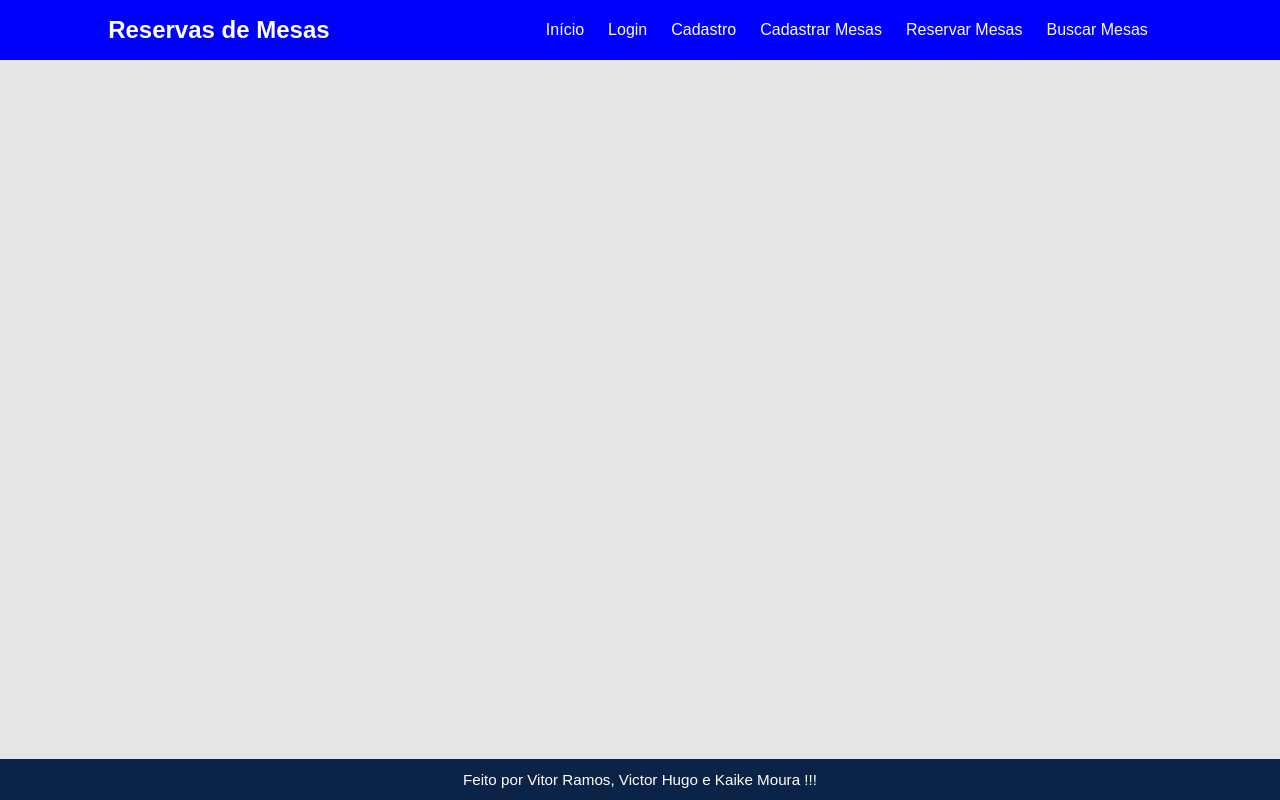
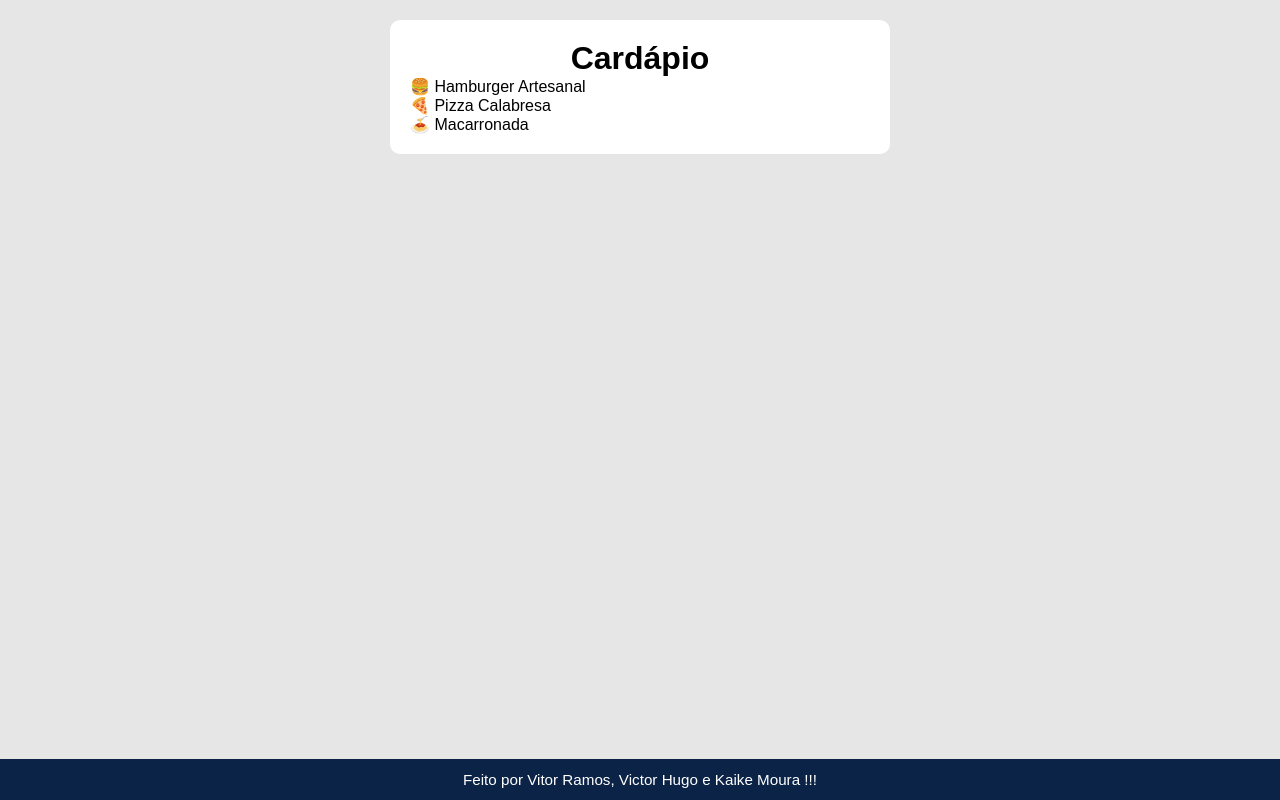
Before and after one commit to VictorHugoGomesCassunde/PTAC, a React (Vite) app: page /cardapio in a window 1280 px wide. Built offline with nearby package versions, Linux system fonts and the light colour scheme.

Commit message:
mexer cardapio, foto ...

```diff
--- a/src/Routes.jsx
+++ b/src/Routes.jsx
@@ -1,28 +1,29 @@
-import { BrowserRouter, Routes, Route } from 'react-router-dom';
-import Home from './Pages/Home';
-import Login from './Pages/Login';
-import Cadastro from './Pages/Cadastro';
-import Perfil from './Pages/Perfil';
-import CadastrarMesas from './Pages/CadastrarMesas';
-import ReservarMesas from './Pages/ReservarMesas';
-import BuscarMesas from './Pages/BuscarMesas';
-import Header from './components/Header';
+import { BrowserRouter, Routes, Route } from "react-router-dom";
 
-function RoutesApp() {
+import Home from "./Pages/Home";
+import Login from "./Pages/Login";
+import Cadastro from "./Pages/Cadastro";
+import Perfil from "./Pages/Perfil";
+import ReservarMesas from "./Pages/ReservarMesas";
+import BuscarMesas from "./Pages/BuscarMesas";
+import CadastrarMesas from "./Pages/CadastrarMesas";
+import Cardapio from "./Pages/Cardapio"; ///mexer nesse cardapioe e reservas
+
+function AppRoutes() {
     return (
         <BrowserRouter>
-      <Header />
             <Routes>
                 <Route path="/" element={<Home />} />
                 <Route path="/login" element={<Login />} />
                 <Route path="/cadastro" element={<Cadastro />} />
                 <Route path="/perfil" element={<Perfil />} />
-        <Route path="/cadastrar" element={<CadastrarMesas />} />
                 <Route path="/reservar" element={<ReservarMesas />} />
                 <Route path="/buscar" element={<BuscarMesas />} />
+                <Route path="/mesas/cadastrar" element={<CadastrarMesas />} />
+                <Route path="/cardapio" element={<Cardapio />} />
             </Routes>
         </BrowserRouter>
     );
 }
 
-export default RoutesApp;
+export default AppRoutes;
```
Lines whose indentation alone changed are shown as unchanged.
